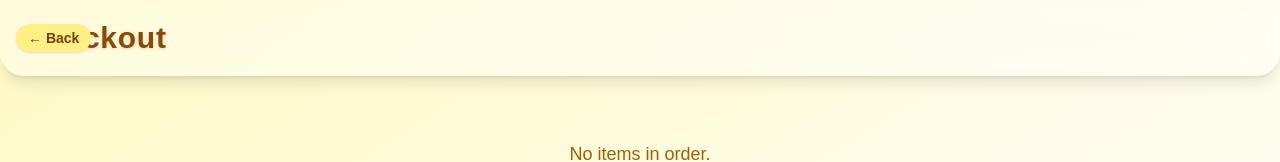
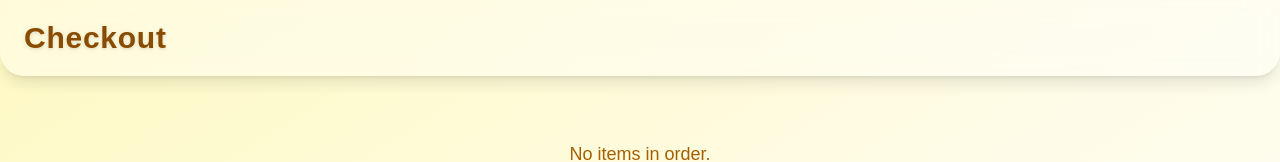
Before and after one commit to lala-tech-nig/namaexressweb, a Next.js app: page /checkout in a window 1280 px wide. Shown: the top 162 px of the page. Built offline with nearby package versions, Linux system fonts and the light colour scheme.

Commit message:
remove back arrow at the top of checkout page

```diff
--- a/app/checkout/CheckoutPage.js
+++ b/app/checkout/CheckoutPage.js
@@ -78,14 +78,6 @@ export default function CheckoutPage() {
           Nama Express
         </span>
       </div>
-
-      {/* Back Button */}
-      <button
-        className="absolute top-6 left-4 z-20 bg-yellow-200 text-yellow-900 px-3 py-1 rounded-full shadow hover:bg-yellow-300 transition-all text-sm font-semibold flex items-center gap-1"
-        onClick={backToPOS}
-      >
-        ← Back
-      </button>
 
       {/* Order Items */}
       <div className="flex-1 overflow-y-auto px-2 pb-32">
```
